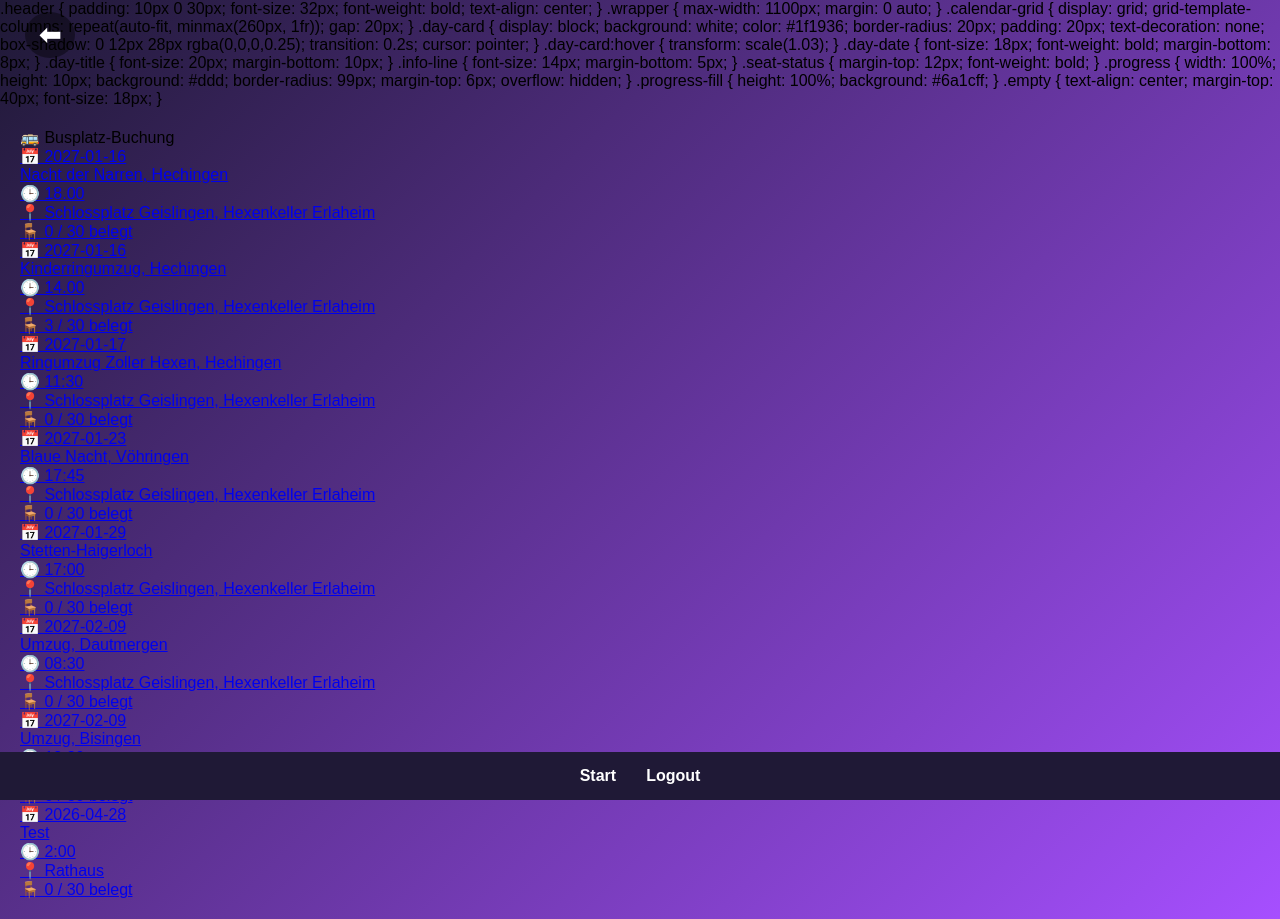
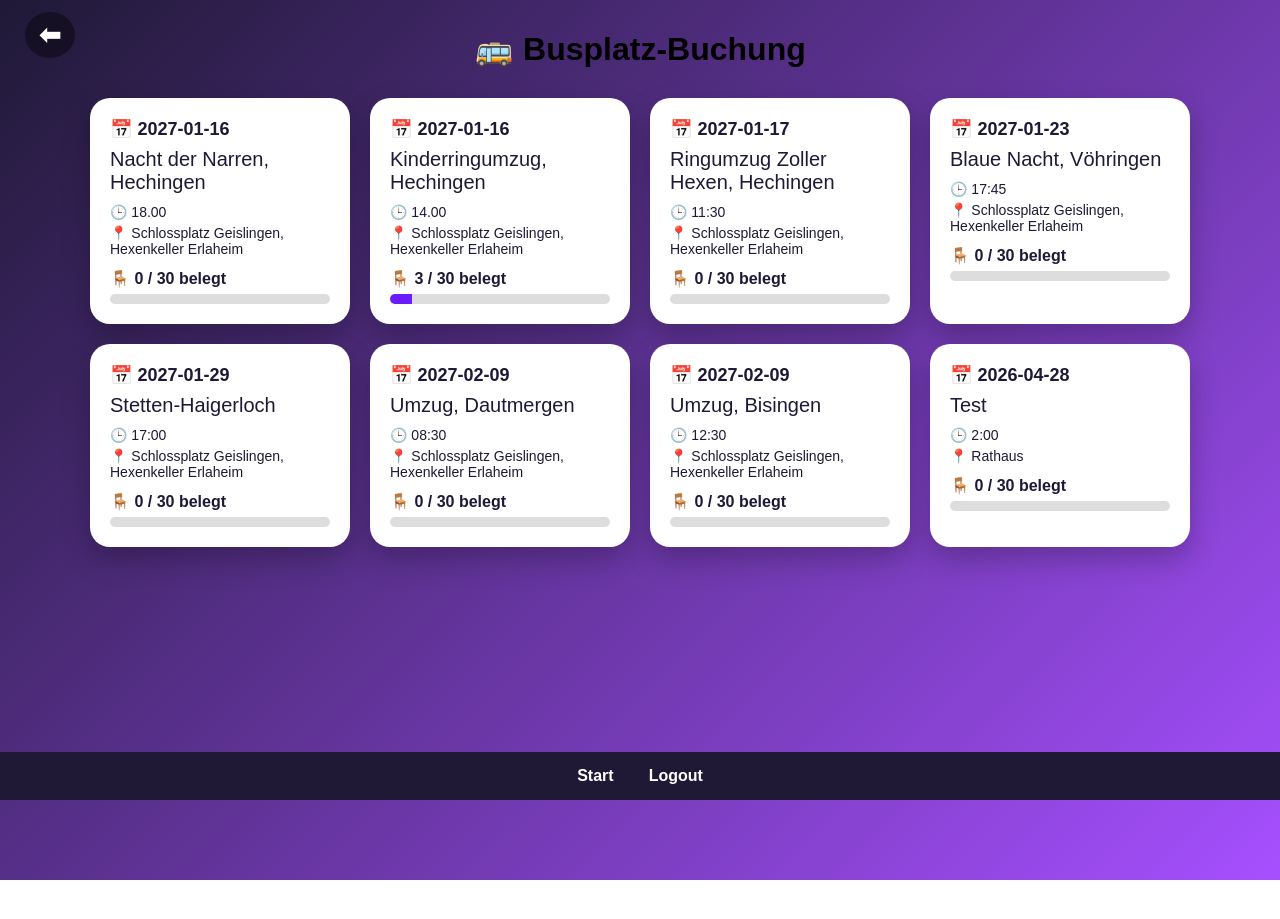
Before and after one commit to jessicabausch24-bot/hexenapp, a Flask app: page /bus in a window 1280 px wide. After the commit the page ends 880 px from the top, so only its background shows below. Run offline with Flask 3, Linux system fonts and the light colour scheme; a user stored in the database is signed in.

Commit message:
base style block fix

```diff
--- a/templates/base.html
+++ b/templates/base.html
@@ -11,14 +11,13 @@ body {
     font-family: Arial, sans-serif;
     background: linear-gradient(135deg, #1f1936, #a64fff);
     min-height: 100vh;
+    padding-bottom: 80px;
 }
 
-/* CONTENT bleibt wie vorher */
 .main {
     padding: 20px;
 }
 
-/* FOOTER FIX UNTEN (ohne Layout kaputt zu machen) */
 .footer-bar {
     position: fixed;
     bottom: 0;
@@ -27,7 +26,7 @@ body {
     background: #1f1936;
     display: flex;
     justify-content: center;
-    gap: 30px;
+    gap: 35px;
     padding: 15px 0;
     z-index: 999;
 }
@@ -38,7 +37,6 @@ body {
     font-weight: bold;
 }
 
-/* BACK BUTTON */
 .back-arrow {
     position: fixed;
     top: 20px;
@@ -57,17 +55,16 @@ body {
 }
 
 .back-arrow a:hover {
-    transform: scale(1.2);
+    transform: scale(1.1);
 }
-</style>
 
 {% block styles %}{% endblock %}
+</style>
 
 </head>
 
 <body>
 
-<!-- BACK BUTTON (nicht auf Dashboard + Login) -->
 {% if session.get('user') and request.endpoint not in ['dashboard', 'login'] %}
 <div class="back-arrow">
     <a href="javascript:history.back()">⬅</a>
```
